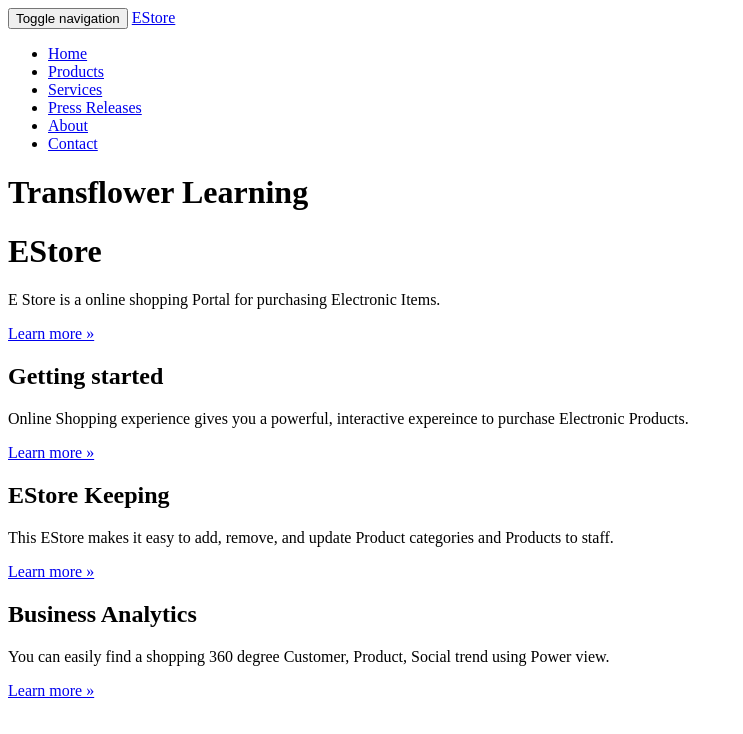
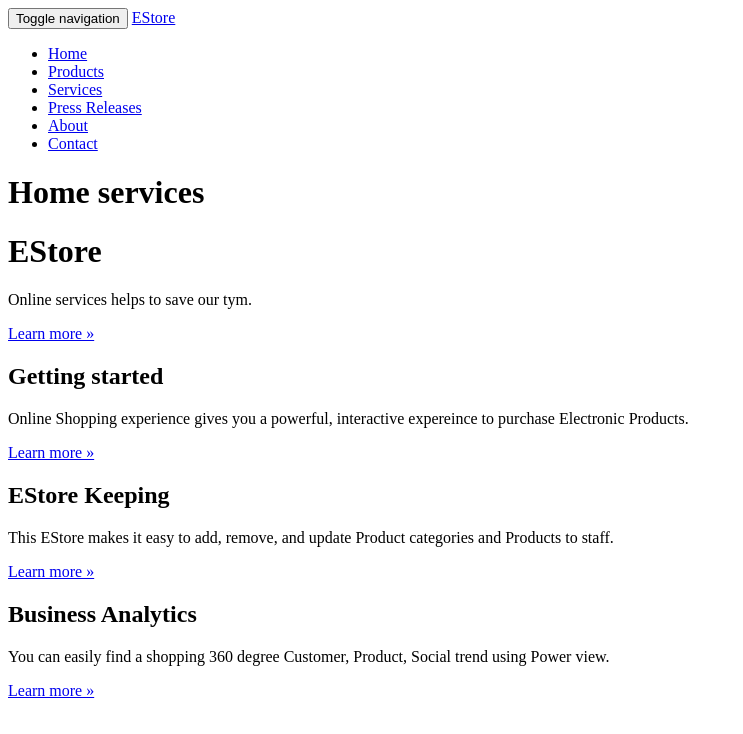
Before and after one commit to karishma-1998/asdm, a plain HTML site: page ques1/public/index.html in a window 1280 px wide. Shown: the whole page, without its empty margins (0-743 px from the left). Drawn offline with Linux system fonts and the light colour scheme.

Commit message:
Update index.html

```diff
--- a/ques1/public/index.html
+++ b/ques1/public/index.html
@@ -2,7 +2,7 @@
 <html ng-app="transflower">
 <head>
     <meta charset="utf-8" />
-    <title>Transflower Learning</title>
+    <title>Online home services</title>
 
 
 </head>
@@ -38,12 +38,12 @@
         </div>
     </nav>
 
-     <h1>Transflower Learning</h1>
+     <h1>Home services</h1>
     <div ng-view></div>
 
     <div class="jumbotron">
     <h1>EStore</h1>
-    <p class="lead">E Store is a online shopping Portal for purchasing Electronic Items.</p>
+    <p class="lead">Online services helps to save our tym.</p>
     <p><a href="https://www.facebook.com/transflowerLearning" class="btn btn-primary btn-lg">Learn more &raquo;</a></p>
 </div>
 
```
